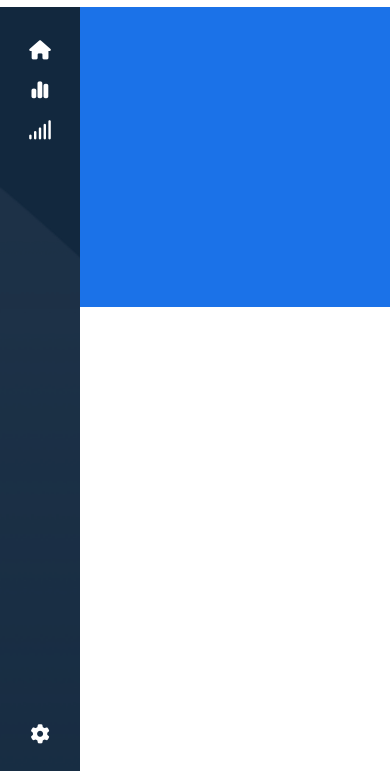
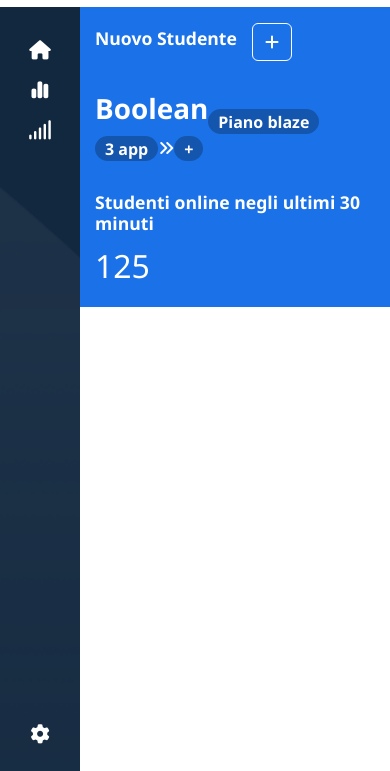
Before and after one commit to PasquiFra/html-css-bootstrap-dashboard, a plain HTML site: page index.html in a window 390 px wide. Shown: the part 73-844 px from the top of the page. Drawn offline with nearby package versions, Linux system fonts and the light colour scheme.

Commit message:
header-main completed (mobile)

```diff
--- a/index.html
+++ b/index.html
@@ -77,7 +77,28 @@
         <!-- MAIN CONTENT -->
         <div class="wrapper">
 
-            <header class="header-main">
+            <header class="header-main container-fluid">
+
+                <div class="row row-cols-1 h-100">
+                    <div class="col add-new-user text-white">
+                        <h4>Nuovo Studente</h4>
+                        <button class="btn btn-outline-light"><i class="fa-solid fa-plus"></i></button>
+                    </div>
+                    <div class="col boolean d-flex flex-wrap">
+                        <div class="d-flex w-100"><h1>Boolean</h1>
+                            <span class="badge rounded-pill blaze-plan">Piano blaze</span>
+                        </div>
+                        <div class="d-flex align-items-center">
+                            <span class="badge rounded-pill">3 app</span>
+                            <i class="fa-solid fa-angles-right text-white"></i>
+                            <span class="badge rounded-pill">&plus;</span>
+                        </div>
+                    </div>
+                    <div class="col text-white">
+                        <h4>Studenti online negli ultimi 30 minuti</h4>
+                        <div class="count">125</div>
+                    </div>
+                </div>
 
             </header>
 
--- a/style/style.css
+++ b/style/style.css
@@ -36,6 +36,17 @@ a {
     text-decoration: none;
 }
 
+h4 {
+    font-size: 1.1rem;
+    font-weight: 600;
+}
+
+h1 {
+    font-weight: 600;
+    color: #ffffff;
+}
+
+
 /*! UTILS */
 
 .txt-white {
@@ -48,7 +59,7 @@ a {
     justify-content: center;
     flex-wrap: wrap;
 
-    flex-grow: 1;
+    flex-grow: 0;
     flex-shrink: 0;
 }
 .flex-between {
@@ -57,7 +68,7 @@ a {
     justify-content: space-between;
     flex-wrap: wrap;
 
-    flex-grow: 1;
+    flex-grow: 0;
     flex-shrink: 0;
 }
 
@@ -123,13 +134,49 @@ nav {
     margin: 8px 0;
 }
 
+/* MAIN-CONTENT */
+
 .wrapper {
     flex-basis: 100%;
     height: calc(100vh - var(--header-height));
     overflow: auto;
 }
 
+/* Header */
+
 .header-main {
+    background-color: var(--bg-header-main);
     height: 300px;
-    background-color: var(--bg-header-main);
 }
+
+.header-main .col {
+    padding: 15px;
+}
+
+.add-new-user {
+    display: flex;
+    align-items: center;
+}
+
+.add-new-user button {
+    color: #ffffff;
+    border: 1px solid white;
+    margin: 0 15px;
+}
+
+.blaze-plan {
+    margin-top: 17px;
+}
+
+.boolean .badge {
+    background-color: #00000040;
+    font-size: 1rem;
+    font-weight: 600;
+
+    height: 25px;
+    padding: 5px 10px;
+}
+
+.count {
+    font-size: 2rem;
+}
```
